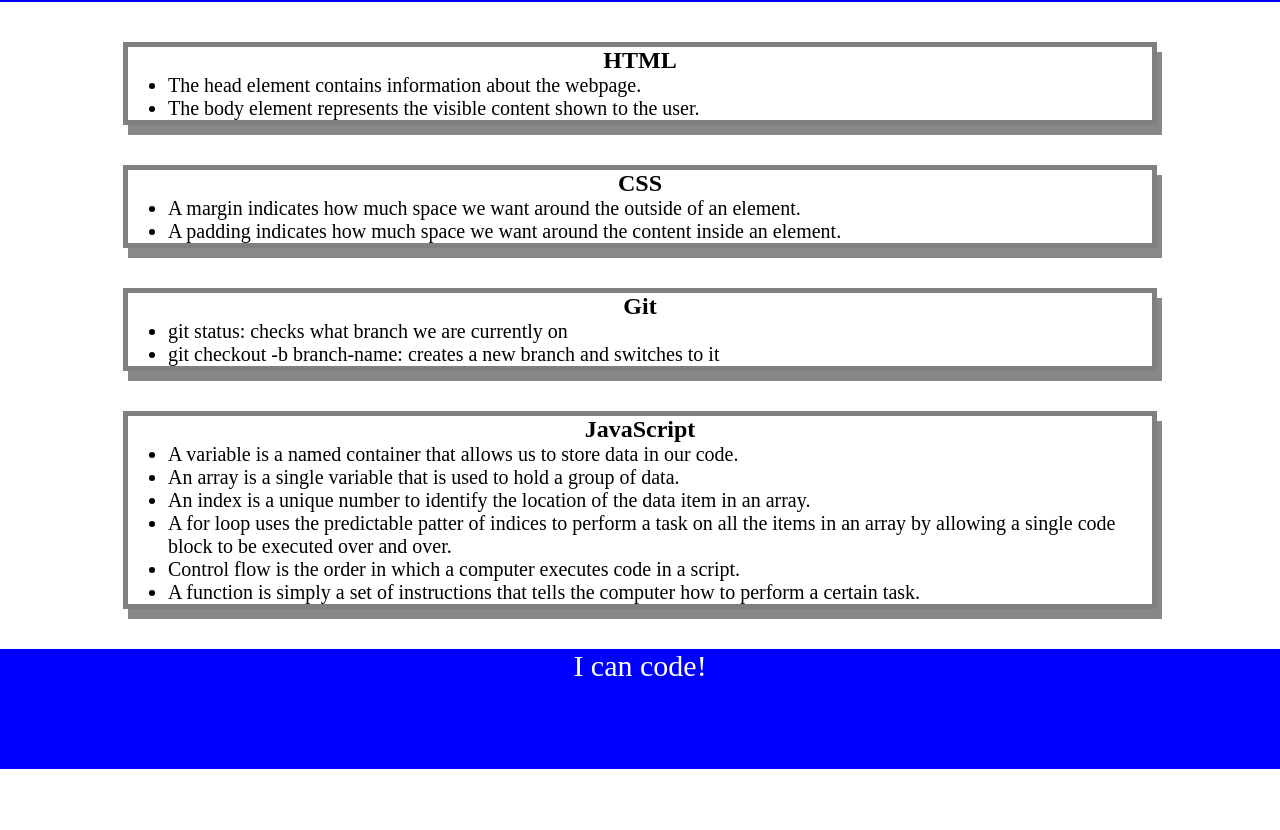
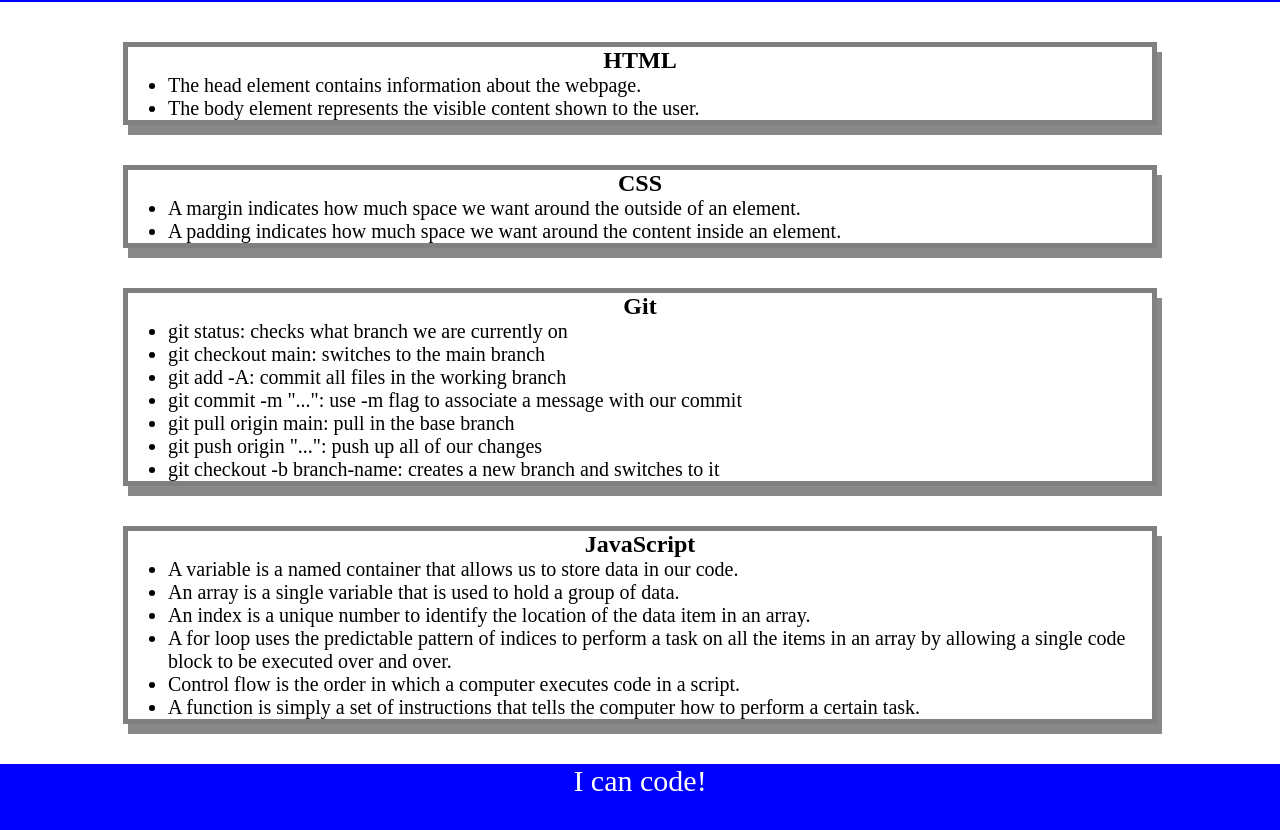
Before and after one commit to jason1chiu/prework-study-guide, a plain HTML site: page index.html in a window 1280 px wide. Shown: the part 118-948 px from the top of the page. Before the commit the page ends 887 px from the top, so only its background shows below. Drawn offline with Linux system fonts and the light colour scheme.

Commit message:
revision to HTML file

```diff
--- a/index.html
+++ b/index.html
@@ -36,6 +36,11 @@
       <h2>Git</h2>
       <ul>
         <li>git status: checks what branch we are currently on</li>
+        <li>git checkout main: switches to the main branch</li>
+        <li>git add -A: commit all files in the working branch</li>
+        <li>git commit -m "...": use -m flag to associate a message with our commit</li>
+        <li>git pull origin main: pull in the base branch</li>
+        <li>git push origin "...": push up all of our changes</li>
         <li>git checkout -b branch-name: creates a new branch and switches to it</li>
       </ul>
     </section>
@@ -46,7 +51,8 @@
         <li>A variable is a named container that allows us to store data in our code.</li>
         <li>An array is a single variable that is used to hold a group of data.</li>
         <li>An index is a unique number to identify the location of the data item in an array.</li>
-        <li>A for loop uses the predictable patter of indices to perform a task on all the items in an array by allowing
+        <li>A for loop uses the predictable pattern of indices to perform a task on all the items in an array by
+          allowing
           a single code block to be executed over and over.</li>
         <li>Control flow is the order in which a computer executes code in a script.</li>
         <li>A function is simply a set of instructions that tells the computer how to perform a certain task.</li>
```
